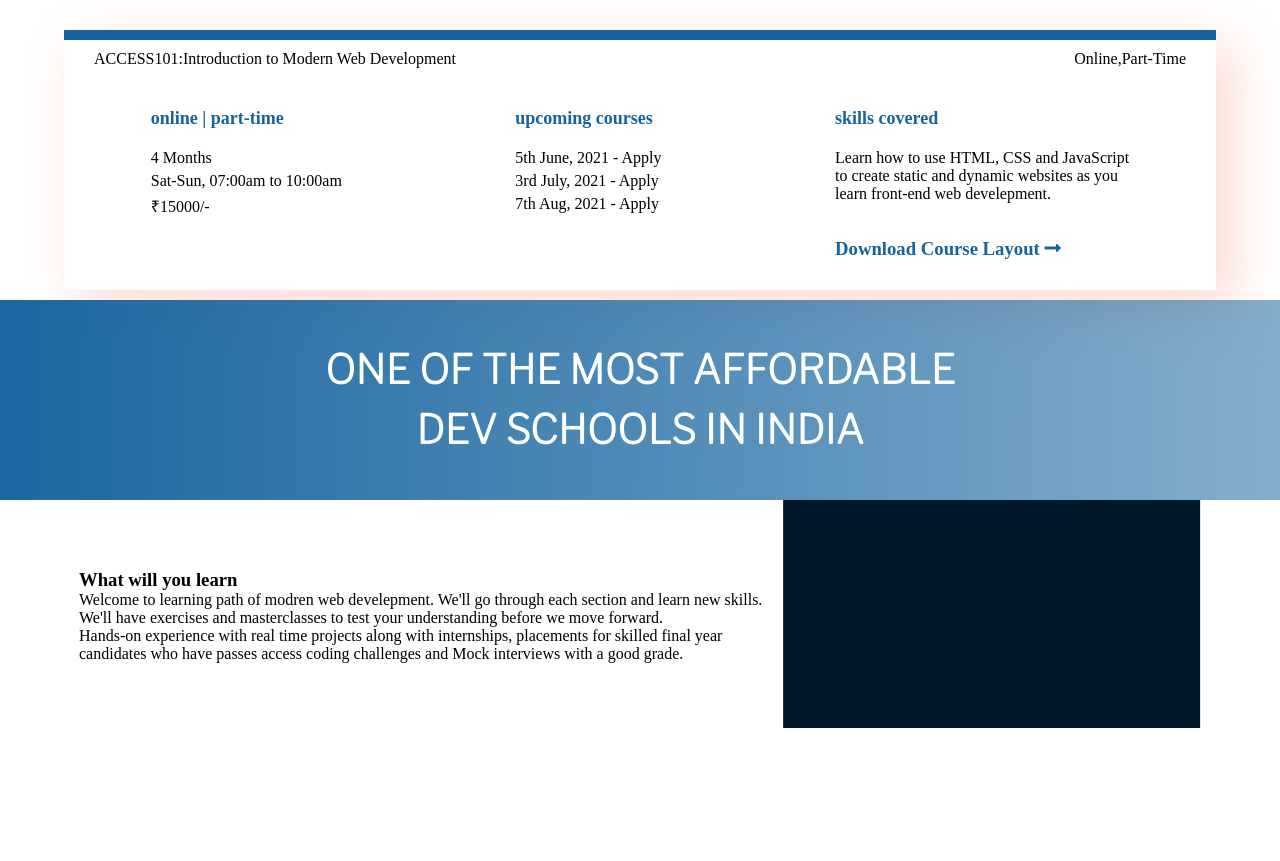
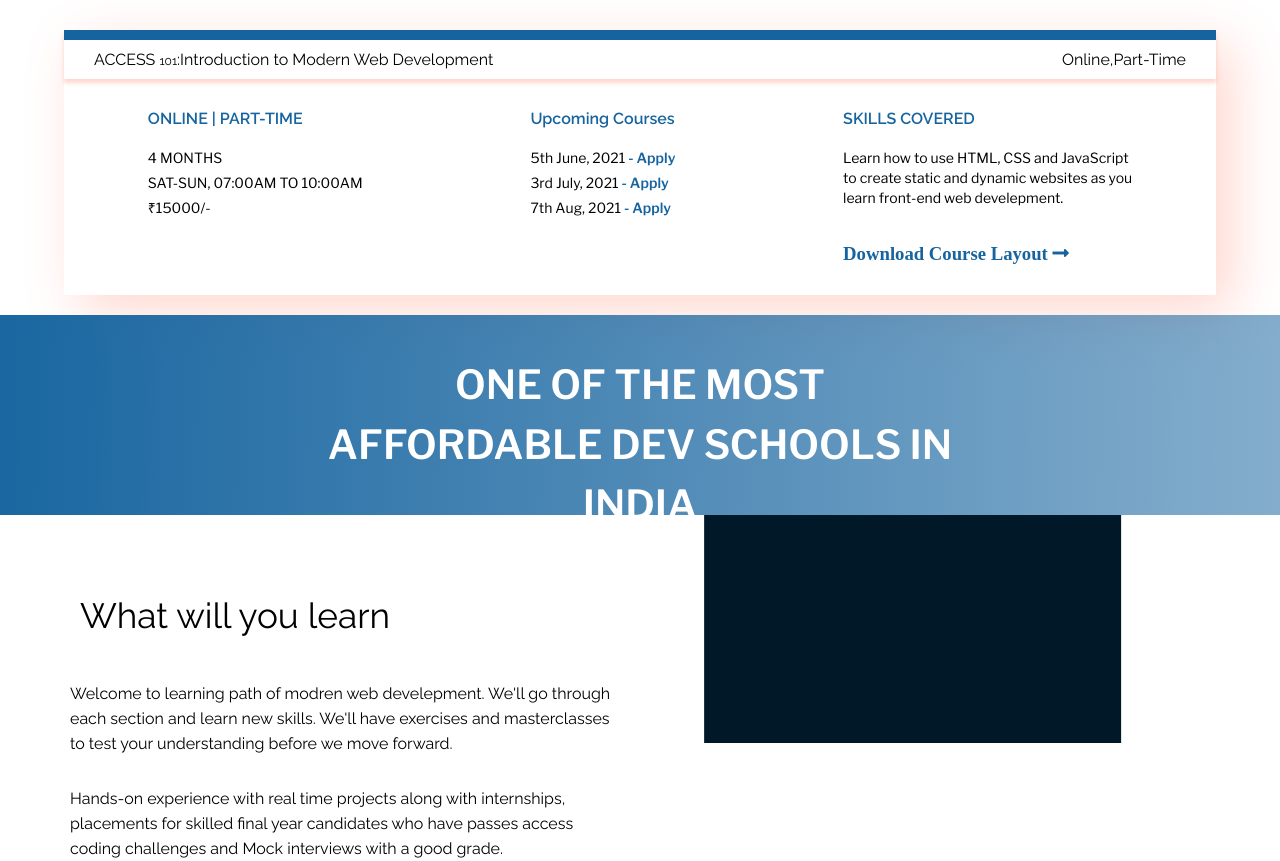
Before and after one commit to mohdabdullahkhan/access_edu, a plain HTML site: page web-development/index.html in a window 1280 px wide. Shown: the part 400-1261 px from the top of the page. Before the commit the page ends 1132 px from the top, so only its background shows below. Drawn offline with nearby package versions, Linux system fonts and the light colour scheme.

Commit message:
first commit

```diff
--- a/web-development/css/style.css
+++ b/web-development/css/style.css
@@ -3,8 +3,11 @@
     padding: 0;
     box-sizing: border-box;
 }
+
+/* banner section */
+
 .web-development{
-    background-image: url(../images/Rectangle\ 3.png);
+    background-image: linear-gradient(180deg, #011728 0%, rgba(255, 255, 255, 0)181.8%), url(../images/Rectangle\ 3.png);
     background-repeat: no-repeat;
     background-size: cover;
     width: 100%;
@@ -24,28 +27,38 @@
     font-size: 1.3rem;
     padding-top: 30px;
 }
+
+/* access section */
+
 .container{
     background-color: #fff;
     box-shadow: 16px 16px 50px rgba(255, 95, 63, 0.25);
     width: 90%;
     margin: 0 auto;
     margin-top: 30px;
+    margin-bottom: 20px;
 }
 .development{
     padding: 10px 0 10px 0;
     display: flex;
     justify-content: space-between;
-    margin-bottom: 10px;
+    /* margin-bottom: 10px; */
     border-top: 10px solid #16649f;
+    box-shadow: 0px 4px 4px rgba(255, 95, 63, 0.25);
 }
 .development p{
     font-size: 16px;
+    font-family: 'Raleway';
 }
 .access{
     padding-left: 30px;
 }
+.access span{
+    font-size: 12px;
+}
 .online{
     padding-right: 30px;
+    /* text-decoration: underline; */
 }
 .container1{
     margin: 10px 0 10px 0;
@@ -54,12 +67,27 @@
 }
 .container1 h5{
     color: #16649f;
-    font-size: 18px;
-    /* font-family: raleway; */
+    font-size: 16px;
+    font-family: 'Raleway';
+    font-weight: 600;
     padding: 20px 0 20px 0;
 }
 .container1 p{
     padding-bottom: 5px;
+    font-family: 'Libre Franklin';
+    font-weight: 400;
+    font-size: 14px;
+    line-height: 20px;
+}
+.part-time ,.skills h5{
+    text-transform: uppercase;
+}
+.courses{
+    text-transform: capitalize;
+}
+.courses p span{
+    color: #16649f;
+    font-weight: 600;
 }
 .skills h3{
     color: #16649f;
@@ -67,6 +95,7 @@
     text-transform: capitalize;
 }
 
+/* dev-school section */
 
 .dev-school{
     height: 200px;
@@ -74,7 +103,7 @@
     background: linear-gradient(91.01deg, #16649f
      -3.55%, rgba(22, 100, 159, 0.5) 105.87%);
      margin-top: 10px;
-     /* position: absolute; */
+     position: relative;
 }
 .dev-school h1{
     text-transform: uppercase;
@@ -87,17 +116,32 @@
     padding-top: 40px;
     line-height: 60px;
 }
+
+/* what will you learn */
+
 .learn{
     display: flex;
-    justify-content: center;
-    align-items: center;
+    /* justify-content: center;
+    align-items: center; */
     width: 100%;
+    font-family: 'Raleway';
 }
 .will-you-learn{
     width: 55%;
 }
-.will-you-learn h3{
-    font-size: 26pxpx;
+.will-you-learn h1{
+    padding: 80px;
+    font-size: 2.2rem;
+
+    font-weight: 400;
+}
+.will-you-learn p{
+    padding-left: 70px;
+    max-width: 620px;
+    line-height: 25px;
+}
+.paragraph1{
+    margin: -35px 0 30px 0;
 }
 .images{
     width: 45%;
--- a/web-development/index.html
+++ b/web-development/index.html
@@ -7,14 +7,21 @@
     <link rel="stylesheet" href="https://pro.fontawesome.com/releases/v5.10.0/css/all.css" integrity="sha384-AYmEC3Yw5cVb3ZcuHtOA93w35dYTsvhLPVnYs9eStHfGJvOvKxVfELGroGkvsg+p" crossorigin="anonymous"/>
 
     <link rel="preconnect" href="https://fonts.googleapis.com">
-<link rel="preconnect" href="https://fonts.gstatic.com" crossorigin>
-<link href="https://fonts.googleapis.com/css2?family=Libre+Franklin:wght@200&display=swap" rel="stylesheet">
+    <link rel="preconnect" href="https://fonts.gstatic.com" crossorigin>
+    <link href="https://fonts.googleapis.com/css2?family=Libre+Franklin:wght@200;400;600&display=swap" rel="stylesheet">
+
+    <!-- <link rel="preconnect" href="https://fonts.googleapis.com">
+    <link rel="preconnect" href="https://fonts.gstatic.com" crossorigin> -->
+    <link href="https://fonts.googleapis.com/css2?family=Raleway:wght@300;400;600&display=swap" rel="stylesheet">
 
     <link rel="stylesheet" href="css/style.css">
     <title>Access Website</title>
 </head>
 <body>
     <section>
+
+     <!-- banner section -->
+
         <div class="web-development">
               <div class="heading">
             <h1>introduction to modern web development</h1>
@@ -22,13 +29,15 @@
               </div>
         </div>
 
+    <!-- access section -->
+
         <div class="container">
             <div class="development">
-                <p class="access">ACCESS101:Introduction to Modern Web Development</p>
+                <p class="access">ACCESS <span>101</span>:Introduction to Modern Web Development</p>
                 <p class="online">Online,Part-Time</p>
             </div>
             <div class="container1">
-                <div class="part-tim">
+                <div class="part-time">
                    <h5>online | part-time</h5>
                    <p>4 Months</p>
                    <p>Sat-Sun, 07:00am to 10:00am</p>
@@ -48,13 +57,17 @@
             </div>
         </div>
 
+         <!-- dev-school section -->
+
         <div class="dev-school">
             <h1>one of the most affordable dev schools in india</h1>
         </div>
 
+       <!--what will you learn section  -->
+
         <div class="learn">
             <div class="will-you-learn">
-                <h3>What will you learn</h3>
+                <h1>What will you learn</h1>
                 <p class="paragraph1">Welcome to learning path of modren web develepment. We'll go through each section and learn new skills. We'll have exercises and masterclasses to test your understanding before we move forward.</p>
                 <p class="paragraph2">Hands-on experience with real time projects along with internships, placements for skilled final year candidates who have passes access coding challenges and Mock interviews with a good grade.</p>
             </div>
```
